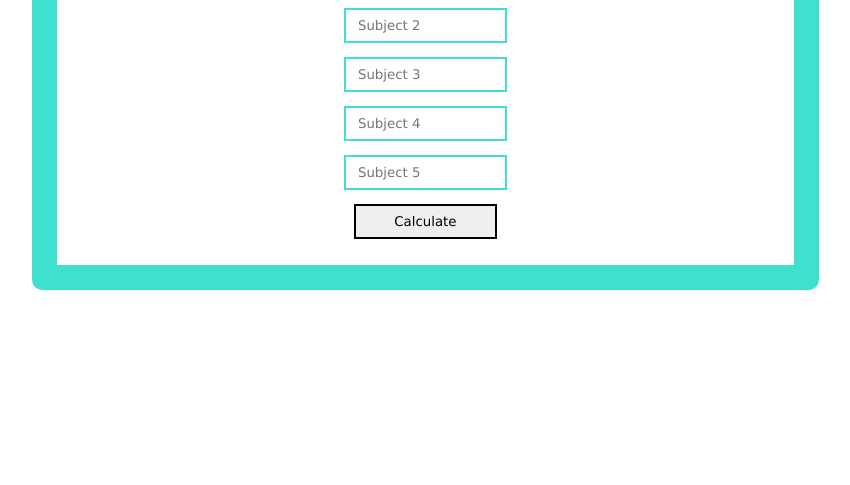
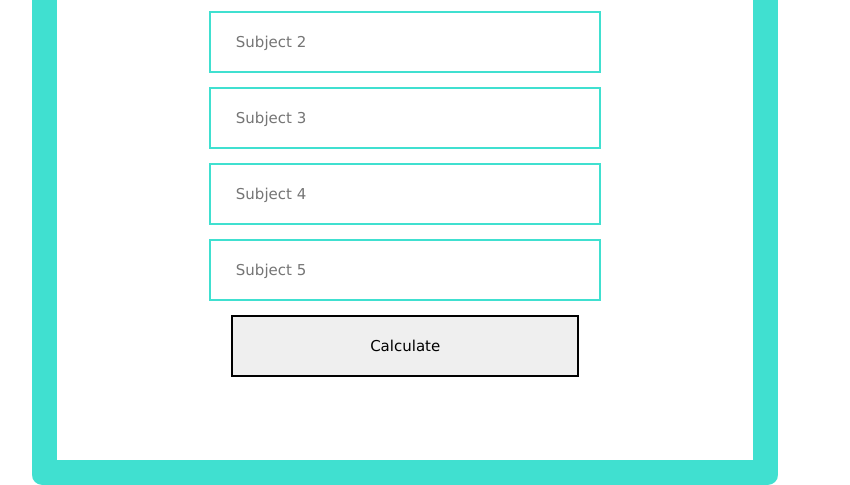
Before and after one commit to DevAishaHanif/Percentage-Calculator, a plain HTML site: page index.html in a window 1024 px wide. Shown: the part 315-800 px from the top of the page, without its empty margins (128-978 px from the left). Drawn offline with Linux system fonts and the light colour scheme.

Commit message:
my fourth commit

```diff
--- a/style3.css
+++ b/style3.css
@@ -29,10 +29,11 @@ h3{
   margin-top: 20px;
 }
 input{
- padding: 8px;
+ padding:5px;
  border: 2px solid turquoise;
  margin: 7px;
  width: 20%;
+ font-size: 15px;
 }
 button{
 padding: 8px;
@@ -40,6 +41,8 @@ border: 2px solid #000000;
 margin-top: 7px;
 width: 20%;
 float: center;
+ font-size: 15px;
+
 }
 h4,h5,h6{
   text-align: center;
@@ -52,23 +55,23 @@ margin-top: 1rem;
 
 
 
-               /*   MAEDIA QUERIES CODE   */
+               /*   MEDIA QUERIES CODE   */
 
 /*
   ##Device = Most of the Smartphones Mobiles (Portrait)
   ##Screen = B/w 320px to 479px
 */
 
-@media (min-width: 320px) and (max-width: 479px) {
+@media (min-width: 150px) and (max-width: 479px) {
   .Container{
     padding: 0;
     margin: 0;
     height: 650px;
-      font-size: 12px;
-      width: 84%;
+    font-size: 10px;
+    width: 89.5%;
  }
   .container{
-   width:97%;
+   width:100%;
    font-size: 16px;
 }
   input , button{
@@ -80,7 +83,7 @@ margin-top: 1rem;
   font-size: 12px;
   margin-top: 10px;
 }
-
+}
 
 
 
@@ -95,32 +98,29 @@ margin-top: 1rem;
   height: 650px;
   width: 100%;
   margin: 0;
-    padding: );
+  padding: 0;
   }
 .Container{
   padding: 0;
   height: 650px;
   font-size: 12px;
   width:100%;
+  margin: 0;
  }
 .container{
-   width:70%;
+  width:100%;
   font-size: 16px;
+  margin: 0;
 }
 input , button{
   padding: 15px;
-  width: 100%;
-
+  width: 70%;
 }
 h4,h5,h6{
   text-align: center;
   font-size: 12px;
   margin-top: 10px;
 }
-
-
-  /* CSS */
-
  }
 
 /*
@@ -129,15 +129,32 @@ margin-top: 1rem;
 */
 
 @media (min-width: 768px) and (max-width: 1024px) and (orientation: landscape) {
-
-  /* CSS */
-
+.Wrapper{
+  height: 650px;
+  width: 100%;
+  margin: 0;
+  padding: 0;
   }
-
-
-
-
-
+.Container{
+  padding: 0;
+  height: 650px;
+  font-size: 12px;
+  width:60%;
+}
+.container{
+  width:100%;
+  font-size: 16px;
+}
+input , button{
+  padding: 15px;
+  width: 50%;
+}
+h4,h5,h6{
+  text-align: center;
+  font-size: 12px;
+  margin-top: 10px;
+}
+ }
 
 /*
   ##Device = Tablets, Ipads (portrait)
@@ -145,13 +162,31 @@ margin-top: 1rem;
 */
 
 @media (min-width: 768px) and (max-width: 1024px) {
-
-  /* CSS */
-
+.Wrapper{
+  height: 650px;
+  width: 100%;
+  margin: 0;
+  padding: 0;
   }
-
-
-
+.Container{
+  height: 750px;
+  font-size: 14px;
+  width:70%;
+}
+.container{
+  width:90%;
+  font-size: 16px;
+}
+input , button{
+ padding: 20px;
+ width: 50%;
+}
+h4,h5,h6{
+ text-align: center;
+ font-size: 16px;
+ margin-top: 10px;
+}
+}
 
 /*
   ##Device = Tablets, Ipads (landscape)
@@ -159,22 +194,60 @@ margin-top: 1rem;
 */
 
 @media (min-width: 768px) and (max-width: 1024px) and (orientation: landscape) {
-
-  /* CSS */
-
+.Wrapper{
+  height: 650px;
+  width: 100%;
+  margin: 0;
+  padding: 0;
   }
-
-
-
-
+.Container{
+  height: 750px;
+  font-size: 14px;
+  width:58%;
+}
+.container{
+  width:100%;
+  font-size: 16px;
+}
+input , button{
+ padding: 20px;
+ width: 50%;
+}
+h4,h5,h6{
+ text-align: center;
+ font-size: 16px;
+ margin-top: 10px;
+}
+}
 
 /*
   ##Device = Desktops
   ##Screen = 1281px to higher resolution desktops
 */
 
-@media (min-width: 1281px) {
-
-  /* CSS */
-
+@media (min-width: 1024px) and (max-width: 1470px) {
+  .Wrapper{
+  height: 650px;
+  width: 100%;
+  margin: 0;
+  padding: 0;
   }
+.Container{
+  height: 750px;
+  font-size: 16px;
+  width:68%;
+}
+.container{
+  width:100%;
+  font-size: 16px;
+}
+input , button{
+ padding: 20px;
+ width: 50%;
+}
+h4,h5,h6{
+ text-align: center;
+ font-size: 16px;
+ margin-top: 10;
+}
+}
```
Also changed, not shown: index.html (indentation only). Lines whose indentation alone changed are shown as unchanged.
